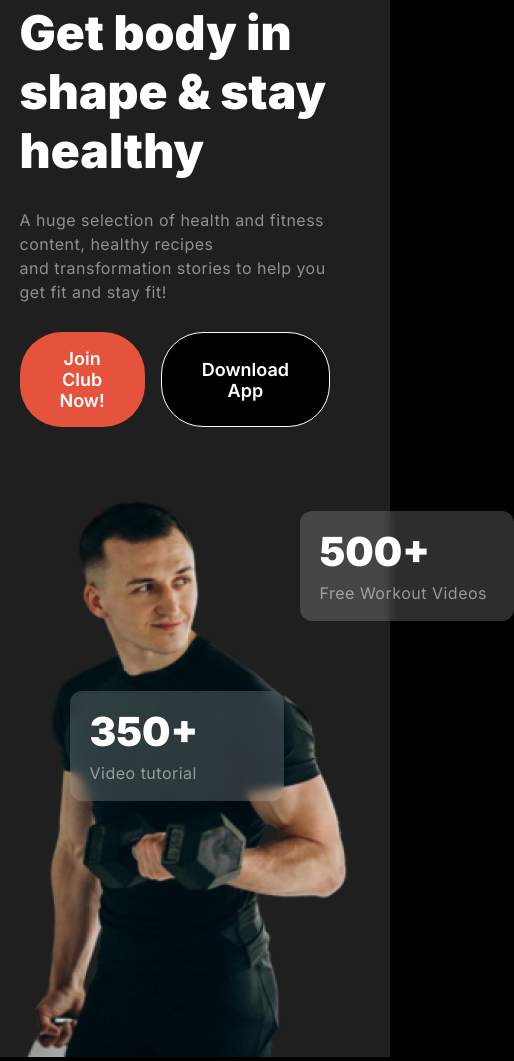
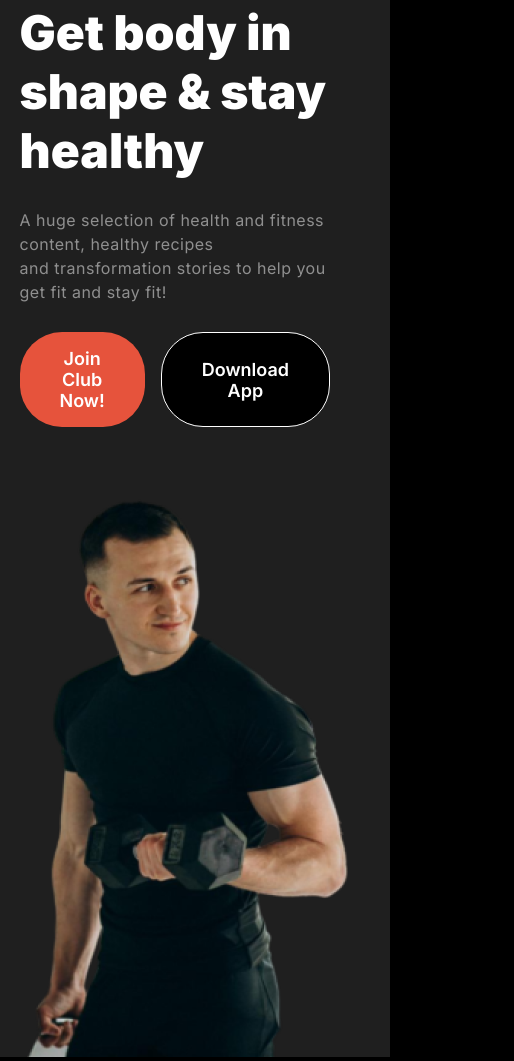
Before and after one commit to joynul24/Fitness-Website, a plain HTML site: page index.html in a window 390 px wide. Shown: the part 121-1182 px from the top of the page, 514 px wide, since content can reach past the window. Drawn offline with Linux system fonts and the light colour scheme.

Commit message:
updated header section

```diff
--- a/styles/style.css
+++ b/styles/style.css
@@ -199,17 +199,21 @@
 
     } */
 
-    .banner-img img {
+    .banner-img {
+        display: flex;
+        justify-content: center;
         width: 100%;
     }
 
+    .banner-img img {
+        /* width: 100%; */
+    }
+
     .workout-video {
-        top: -550px;
-        left: 280px;
+        display: none;
     }
 
     .Video-tutorial {
-        left: 50px;
-        top: -480px;
+        display: none;
     }
 }
```
